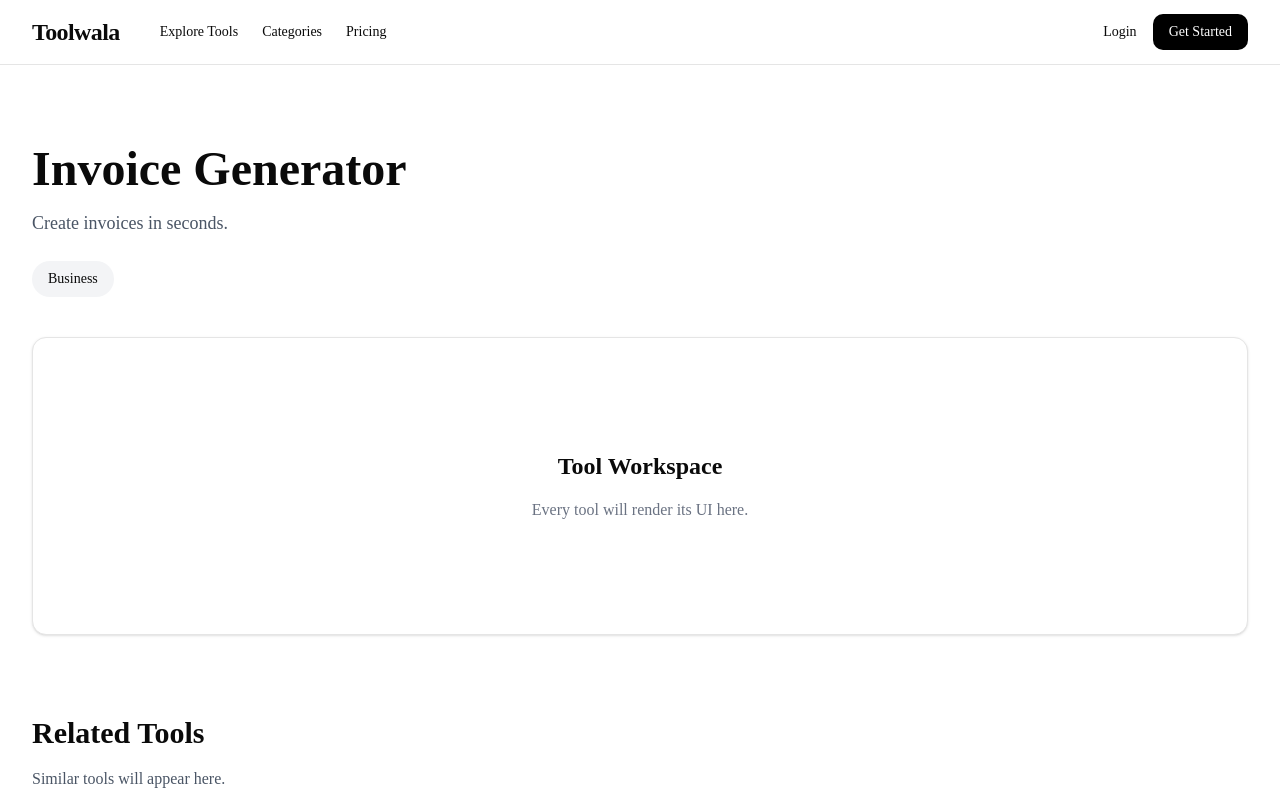
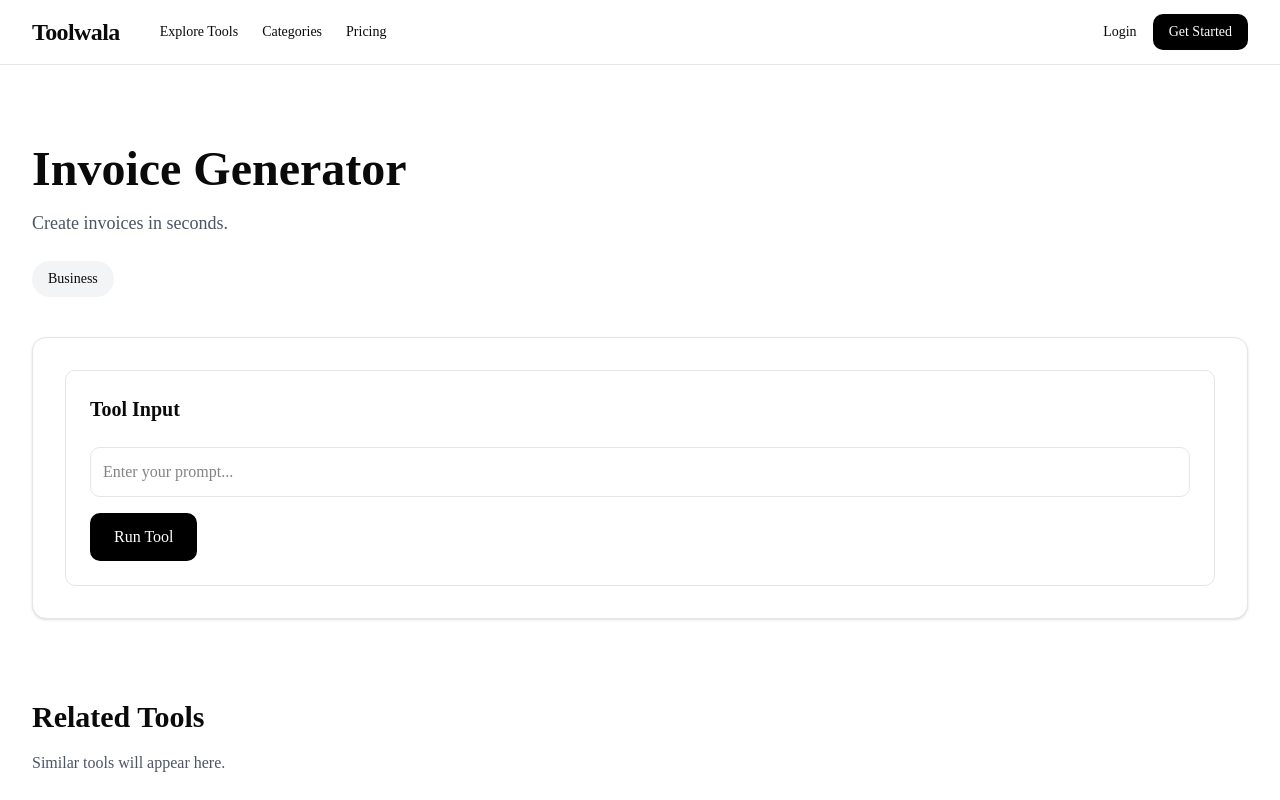
Before and after one commit to Abhinav-Anand9693/toolwala, a Next.js app: page /tool/invoice-generator in a window 1280 px wide. Shown: the top 800 px of the page. Built offline with nearby package versions, Linux system fonts and the light colour scheme.

Commit message:
feat: add tool form component

```diff
--- /dev/null
+++ b/src/components/tool/ToolForm.tsx
@@ -0,0 +1,21 @@
+export default function ToolForm() {
+  return (
+    <div className="rounded-lg border p-6">
+      <h2 className="text-xl font-semibold">
+        Tool Input
+      </h2>
+
+      <div className="mt-6 space-y-4">
+        <input
+          type="text"
+          placeholder="Enter your prompt..."
+          className="w-full rounded-lg border p-3"
+        />
+
+        <button className="rounded-lg bg-black px-6 py-3 text-white">
+          Run Tool
+        </button>
+      </div>
+    </div>
+  );
+}
--- a/src/components/tool/ToolWorkspace.tsx
+++ b/src/components/tool/ToolWorkspace.tsx
@@ -1,15 +1,9 @@
+import ToolForm from "./ToolForm";
+
 export default function ToolWorkspace() {
   return (
     <div className="rounded-xl border bg-white p-8 shadow-sm">
-      <div className="text-center py-20">
-        <h2 className="text-2xl font-semibold">
-          Tool Workspace
-        </h2>
-
-        <p className="mt-4 text-gray-500">
-          Every tool will render its UI here.
-        </p>
-      </div>
+      <ToolForm />
     </div>
   );
 }
```
